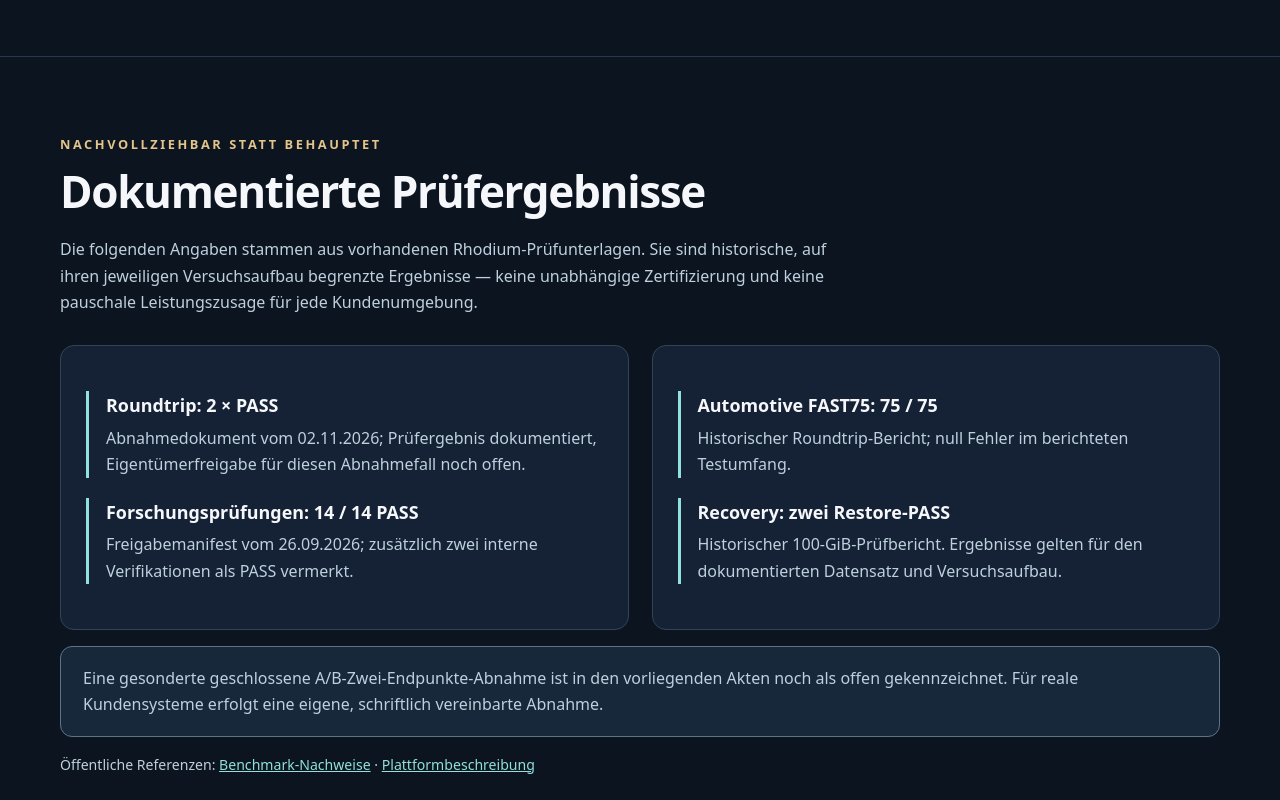
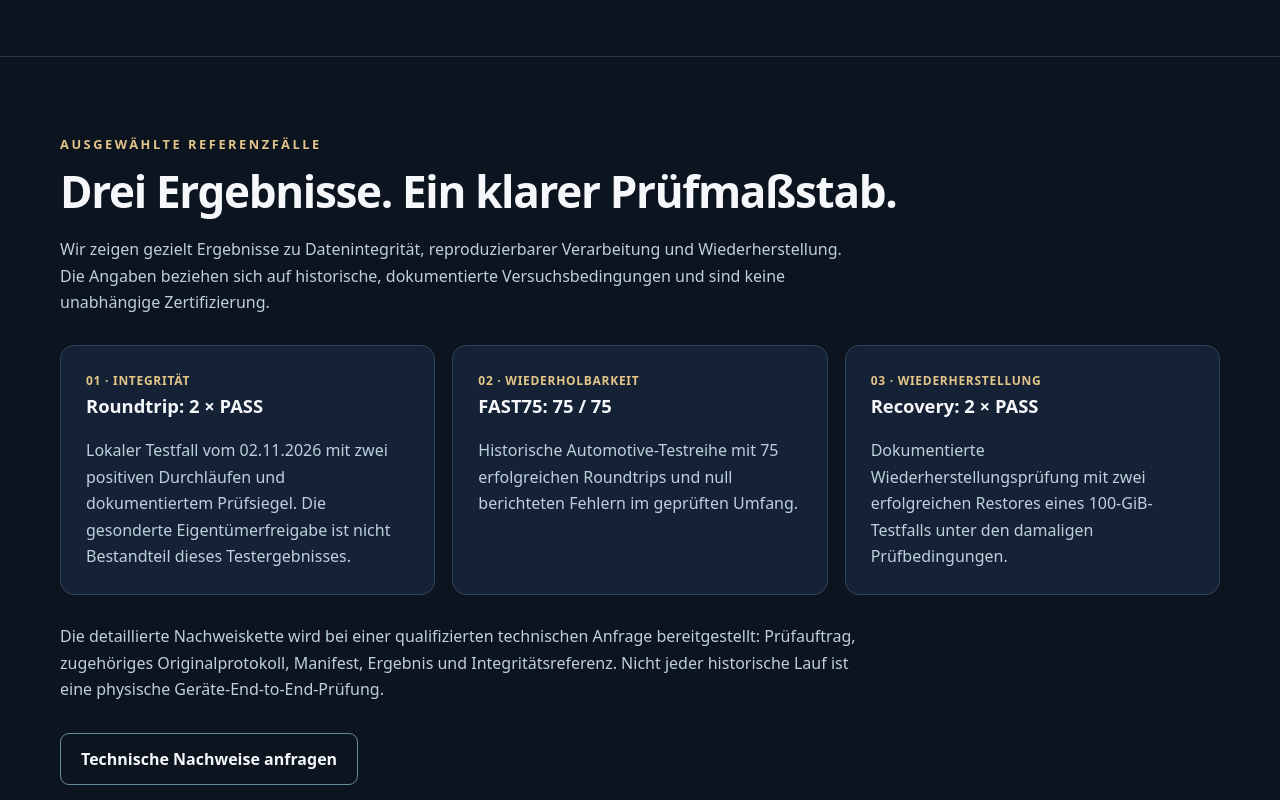
Before and after one commit to BlackboxLogicCore/BlackboxLogicCore, a plain HTML site: page index.html in a window 1280 px wide. Shown: the part 1540-2340 px from the top of the page. Drawn offline with Linux system fonts and the light colour scheme.

Commit message:
Curate public proof section to three relevant customer evidence cases; remove internal and oversized test catalog links

```diff
--- a/index.html
+++ b/index.html
@@ -37,11 +37,12 @@ section.block{padding:77px 0;border-bottom:1px solid #29394d}h2{font-size:clamp(
 <article class="card"><div class="tag">05 · Qualität</div><h3>Prüf- und Benchmark-Pakete</h3><p>Reproduzierbare Testfälle, Ergebnisprotokolle und überprüfbare Nachweisreferenzen.</p></article>
 <article class="card"><div class="tag">06 · Zusammenarbeit</div><h3>B2B-Pilot und Lizenz</h3><p>Kundenspezifische Leistungspakete für Unternehmen und technische Lizenzpartner.</p></article>
 </div></div></section>
-<section class="block" id="nachweise"><div class="wrap"><div class="eyebrow">Nachvollziehbar statt behauptet</div><h2>Dokumentierte Prüfergebnisse</h2><p class="intro">Die folgenden Angaben stammen aus vorhandenen Rhodium-Prüfunterlagen. Sie sind historische, auf ihren jeweiligen Versuchsaufbau begrenzte Ergebnisse — keine unabhängige Zertifizierung und keine pauschale Leistungszusage für jede Kundenumgebung.</p><div class="two">
-<div class="card"><div class="result"><strong>Roundtrip: 2 × PASS</strong><p>Abnahmedokument vom 02.11.2026; Prüfergebnis dokumentiert, Eigentümerfreigabe für diesen Abnahmefall noch offen.</p></div><div class="result"><strong>Forschungsprüfungen: 14 / 14 PASS</strong><p>Freigabemanifest vom 26.09.2026; zusätzlich zwei interne Verifikationen als PASS vermerkt.</p></div></div>
-<div class="card"><div class="result"><strong>Automotive FAST75: 75 / 75</strong><p>Historischer Roundtrip-Bericht; null Fehler im berichteten Testumfang.</p></div><div class="result"><strong>Recovery: zwei Restore-PASS</strong><p>Historischer 100-GiB-Prüfbericht. Ergebnisse gelten für den dokumentierten Datensatz und Versuchsaufbau.</p></div></div></div>
-<p class="notice">Eine gesonderte geschlossene A/B-Zwei-Endpunkte-Abnahme ist in den vorliegenden Akten noch als offen gekennzeichnet. Für reale Kundensysteme erfolgt eine eigene, schriftlich vereinbarte Abnahme.</p>
-<p class="small">Öffentliche Referenzen: <a href="https://github.com/BlackboxLogicCore/BlackboxLogicCore/blob/main/RHODIUM-GERMANY-PUBLIC-BENCHMARK-EVIDENCE.md">Benchmark-Nachweise</a> · <a href="https://github.com/BlackboxLogicCore/BlackboxLogicCore/blob/main/RHODIUM-GERMANY-PLATFORM.md">Plattformbeschreibung</a></p>
+<section class="block" id="nachweise"><div class="wrap"><div class="eyebrow">Ausgewählte Referenzfälle</div><h2>Drei Ergebnisse. Ein klarer Prüfmaßstab.</h2><p class="intro">Wir zeigen gezielt Ergebnisse zu Datenintegrität, reproduzierbarer Verarbeitung und Wiederherstellung. Die Angaben beziehen sich auf historische, dokumentierte Versuchsbedingungen und sind keine unabhängige Zertifizierung.</p><div class="grid">
+<article class="card"><div class="tag">01 · Integrität</div><h3>Roundtrip: 2 × PASS</h3><p>Lokaler Testfall vom 02.11.2026 mit zwei positiven Durchläufen und dokumentiertem Prüfsiegel. Die gesonderte Eigentümerfreigabe ist nicht Bestandteil dieses Testergebnisses.</p></article>
+<article class="card"><div class="tag">02 · Wiederholbarkeit</div><h3>FAST75: 75 / 75</h3><p>Historische Automotive-Testreihe mit 75 erfolgreichen Roundtrips und null berichteten Fehlern im geprüften Umfang.</p></article>
+<article class="card"><div class="tag">03 · Wiederherstellung</div><h3>Recovery: 2 × PASS</h3><p>Dokumentierte Wiederherstellungsprüfung mit zwei erfolgreichen Restores eines 100-GiB-Testfalls unter den damaligen Prüfbedingungen.</p></article>
+</div><p class="intro" style="margin-top:28px">Die detaillierte Nachweiskette wird bei einer qualifizierten technischen Anfrage bereitgestellt: Prüfauftrag, zugehöriges Originalprotokoll, Manifest, Ergebnis und Integritätsreferenz. Nicht jeder historische Lauf ist eine physische Geräte-End-to-End-Prüfung.</p>
+<a class="btn alt" href="#anfrage">Technische Nachweise anfragen</a>
 </div></section>
 <section class="block" id="siegel"><div class="wrap two"><div><div class="eyebrow">Identität und Integrität</div><h2>Rhodium-Echtheitsnachweis</h2><p class="intro">Die Lösung verfügt über dokumentierte Siegel- und Fingerabdruck-Prüfverfahren. Geschützte Originalwerte, private Schlüssel und interne Herstellungsverfahren werden nicht veröffentlicht.</p><p>Eine individuelle Echtheitsprüfung wird Partnern nach Berechtigungs- und Auftragsprüfung über einen gesonderten Nachweis bereitgestellt.</p><p class="small">Bis eine öffentlich verifizierbare Attestation bereitsteht, wird hier bewusst keine automatische „verifiziert“-Behauptung angezeigt.</p></div><div class="seal"><div class="seal-mark">RHODIUM GERMANY · CONTROLLED EVIDENCE</div><h3>Geschützter Fingerabdruck</h3><p>Original vertraulich · Prüfbestätigung auf Anfrage</p><p class="small">Kein Schlüssel und kein Fingerprint-Wert im Quelltext der Website.</p><a href="#anfrage">Echtheitsnachweis anfragen</a></div></div></section>
 <section class="block" id="partner"><div class="wrap"><div class="eyebrow">Partnerschaft</div><h2>Gemeinsam wachsen – mit klaren Zuständigkeiten.</h2><p class="intro">Wir suchen Lizenznehmer, IT-Dienstleister, Pilotkunden und Vertriebspartner. Kleine Unternehmen und internationale Organisationen sind willkommen. Eine Zusammenarbeit basiert auf konkreten Anwendungsfällen und schriftlich vereinbarten Bedingungen.</p><div class="grid"><div class="card"><h3>Technologiepartner</h3><p>Geeignete Integrations- und Leistungsszenarien gemeinsam bewerten.</p></div><div class="card"><h3>Lizenzpartner</h3><p>Vertraglich definierte, eigenständige Kundenpakete und Nachweise.</p></div><div class="card"><h3>Pilotkunden</h3><p>Begrenzte Erprobung mit klaren Erfolgs- und Abnahmekriterien.</p></div></div></div></section>
```
